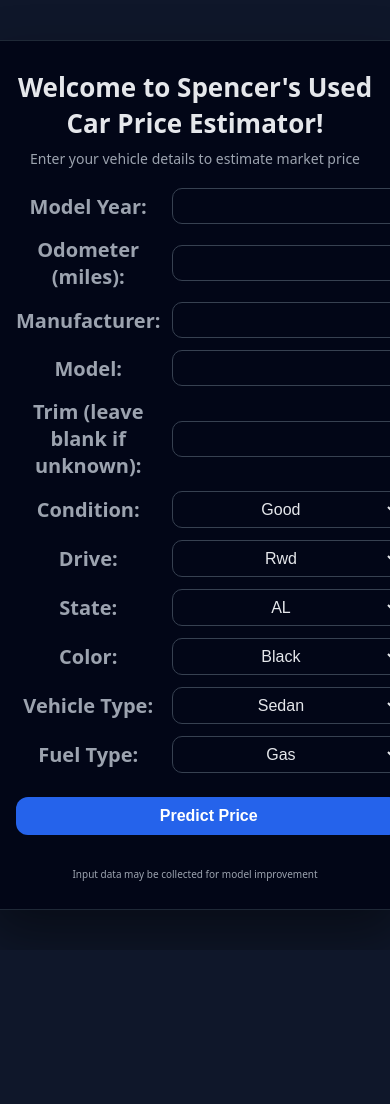
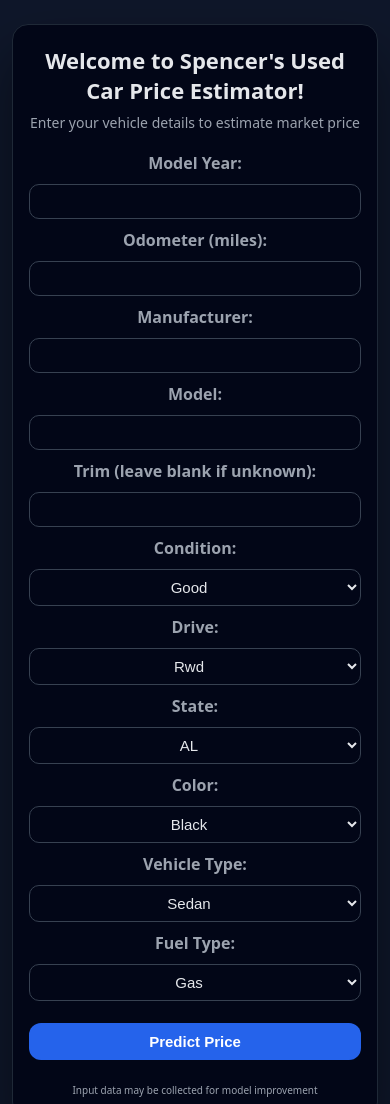
Before and after one commit to spencer4404/used-car-sales-model, a website: page frontend/index.html in a window 390 px wide. Shown: the top 1104 px of the page. Before the commit the page ends 950 px from the top, so only its background shows below. Drawn offline with Linux system fonts and the light colour scheme.

Commit message:
added smaller screen scaling

```diff
--- a/docs/style.css
+++ b/docs/style.css
@@ -1,4 +1,8 @@
 /* Reset & base layout */
+* {
+  box-sizing: border-box;
+}
+
 body {
   margin: 0;
   font-family: system-ui, -apple-system, Segoe UI, Roboto, Helvetica, Arial;
@@ -49,7 +53,7 @@ h1 {
 /* Form layout */
 form {
   display:grid;
-  grid-template-columns: 1fr 1fr;
+  grid-template-columns: minmax(0, 1fr) minmax(0, 1fr);
   gap: 12px;
   align-items: center;
 }
@@ -62,6 +66,7 @@ label {
 }
 
 input, select {
+  width: 100%;
   padding: 8px 10px;
   border-radius: 10px;
   border: 1px solid #374151;
@@ -101,3 +106,36 @@ button:hover {
   font-size: 38px;
   text-align: center;
 }
+
+@media (max-width: 700px) {
+  body {
+    padding: 24px 12px;
+  }
+
+  .container {
+    padding: 20px 16px;
+  }
+
+  h1 {
+    font-size: 22px;
+  }
+
+  form {
+    grid-template-columns: 1fr;
+    gap: 10px;
+  }
+
+  label {
+    font-size: 16px;
+  }
+
+  input,
+  select,
+  button {
+    font-size: 15px;
+  }
+
+  #result {
+    font-size: 28px;
+  }
+}
--- a/frontend/index.html
+++ b/frontend/index.html
@@ -1,6 +1,7 @@
 <!DOCTYPE html>
 <html>
 <head>
+  <meta name="viewport" content="width=device-width, initial-scale=1.0">
   <link rel="stylesheet" href="style.css">
   <title>Spencer's Car Price Estimator</title>
 </head>
@@ -53,8 +54,21 @@
 
   <script src="app.js"></script>
   <script>
-    window.va = window.va || function () { (window.vaq = window.vaq || []).push(arguments); };
+    (function () {
+      var host = window.location.hostname;
+      var isLocal = host === "localhost" || host === "127.0.0.1";
+
+      if (isLocal) {
+        return;
+      }
+
+      window.va = window.va || function () { (window.vaq = window.vaq || []).push(arguments); };
+
+      var insightsScript = document.createElement("script");
+      insightsScript.defer = true;
+      insightsScript.src = "/_vercel/insights/script.js";
+      document.body.appendChild(insightsScript);
+    })();
   </script>
-  <script defer src="/_vercel/insights/script.js"></script>
 </body>
 </html>
--- a/frontend/style.css
+++ b/frontend/style.css
@@ -1,4 +1,8 @@
 /* Reset & base layout */
+* {
+  box-sizing: border-box;
+}
+
 body {
   margin: 0;
   font-family: system-ui, -apple-system, Segoe UI, Roboto, Helvetica, Arial;
@@ -49,7 +53,7 @@ h1 {
 /* Form layout */
 form {
   display:grid;
-  grid-template-columns: 1fr 1fr;
+  grid-template-columns: minmax(0, 1fr) minmax(0, 1fr);
   gap: 12px;
   align-items: center;
 }
@@ -62,6 +66,7 @@ label {
 }
 
 input, select {
+  width: 100%;
   padding: 8px 10px;
   border-radius: 10px;
   border: 1px solid #374151;
@@ -101,3 +106,36 @@ button:hover {
   font-size: 38px;
   text-align: center;
 }
+
+@media (max-width: 700px) {
+  body {
+    padding: 24px 12px;
+  }
+
+  .container {
+    padding: 20px 16px;
+  }
+
+  h1 {
+    font-size: 22px;
+  }
+
+  form {
+    grid-template-columns: 1fr;
+    gap: 10px;
+  }
+
+  label {
+    font-size: 16px;
+  }
+
+  input,
+  select,
+  button {
+    font-size: 15px;
+  }
+
+  #result {
+    font-size: 28px;
+  }
+}
```
Also changed, not shown: package.json (added, +13 -0 lines), README.md, 2 other files.
